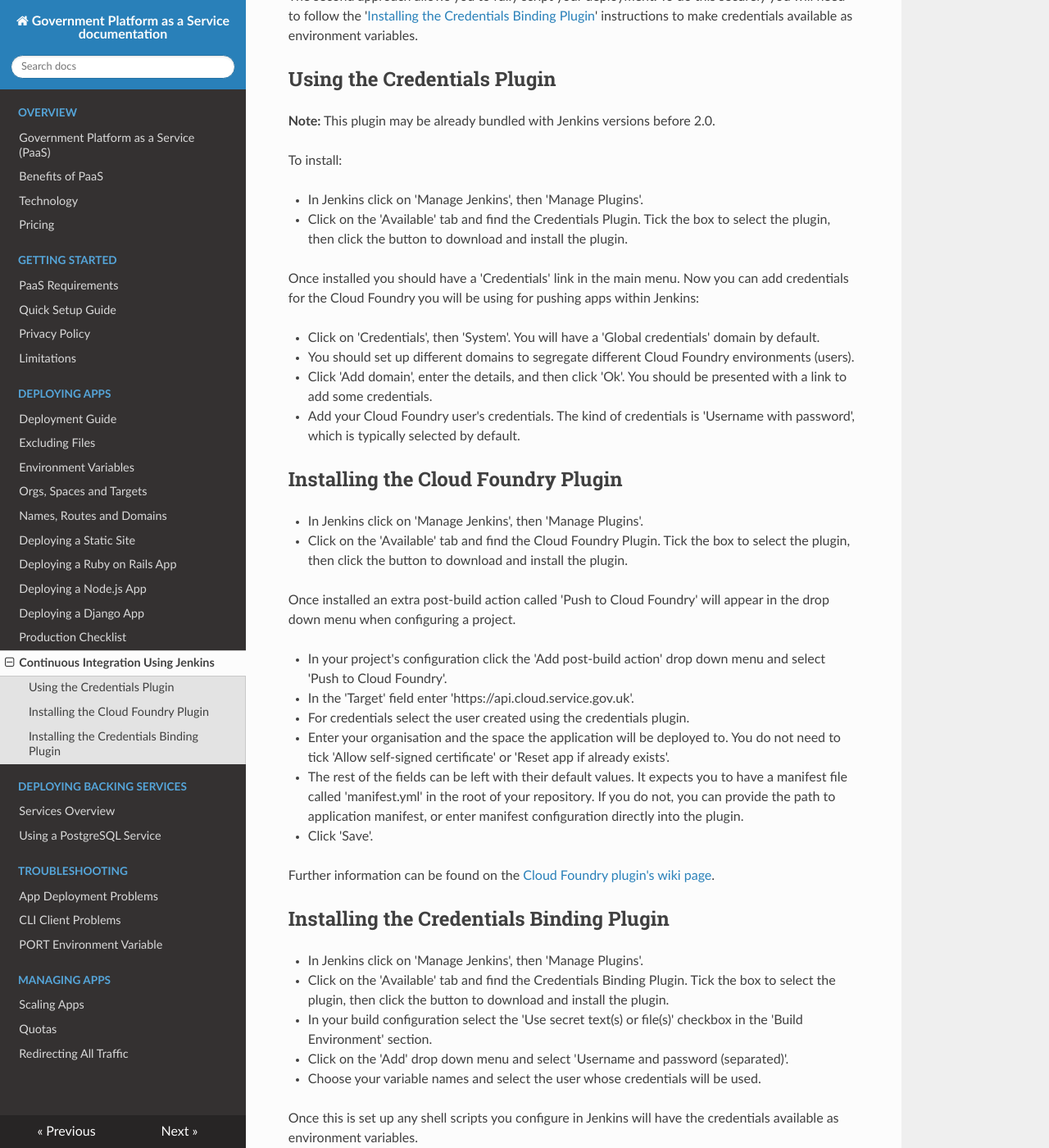
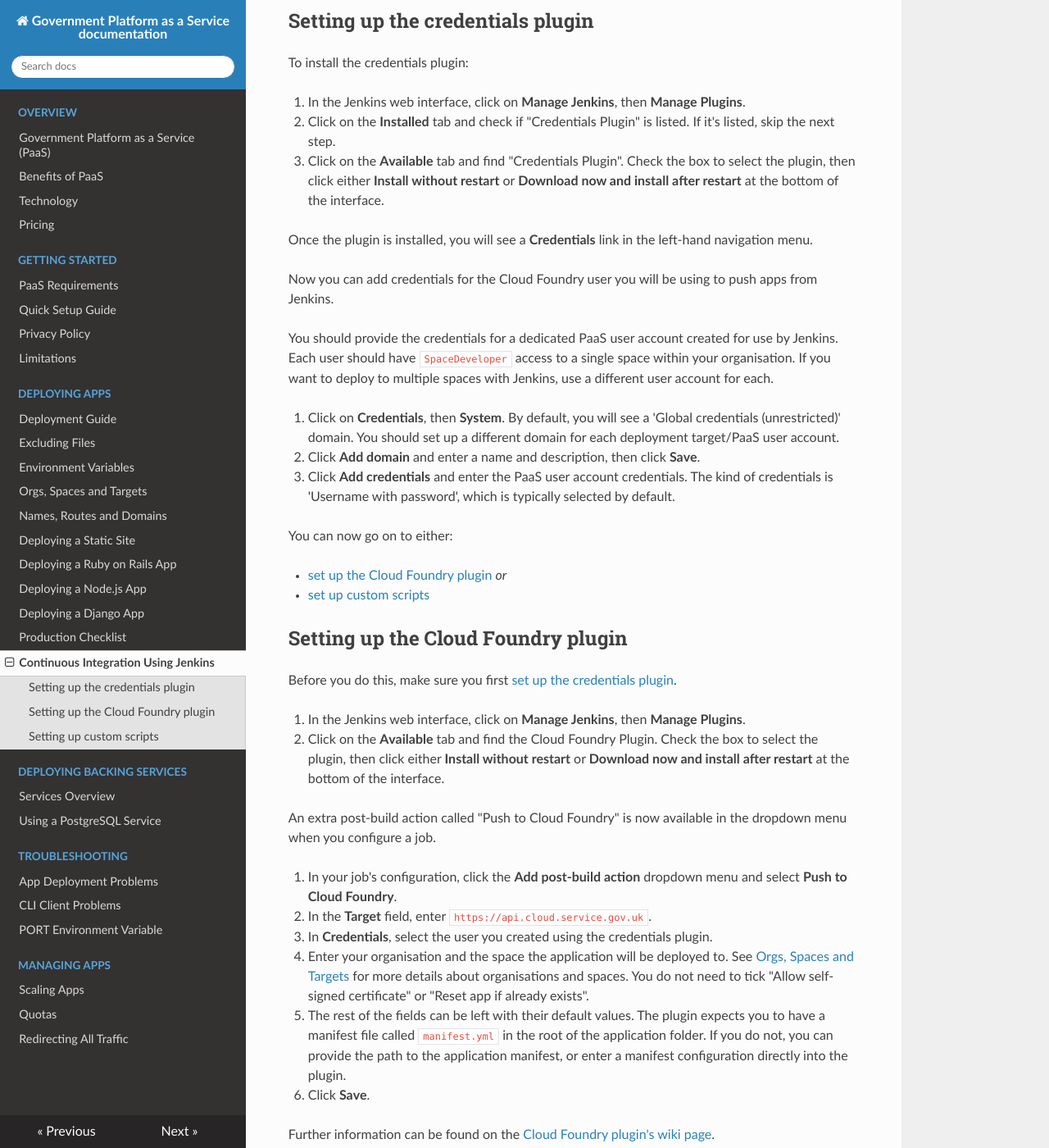
Before and after one commit to alphagov/paas-developer-docs, an MkDocs documentation site: the page built from docs/deploying_apps/jenkins.md, in a window 1280 px wide and 1400 px high, scrolled down 561 px. Shown: the whole window at 82% size. Built offline with MkDocs 1.6.1, drawn with Linux system fonts in a browser that asks for light colours; nearby versions of some CDN libraries; old or Windows-style settings are respelled for this version of MkDocs; some of the changed text lies outside the part shown.

Commit message:
Update Jenkins instructions
Rewrite for clarity and consistency of style/formatting.

```diff
--- a/docs/deploying_apps/jenkins.md
+++ b/docs/deploying_apps/jenkins.md
@@ -1,57 +1,68 @@
 # Pushing an app to Cloud Foundry using Jenkins
 
-This documentation covers two main approaches to pushing applications to Cloud Foundry within Jenkins:
+There are two main approaches to pushing applications to the Government PaaS with [Jenkins](https://jenkins.io/):
 
-1. Use the Cloud Foundry plugin
-1. Custom scripts
+1. Use the Cloud Foundry plugin for Jenkins (simple, less flexible)
+1. Use custom scripts (advanced, allows full scripting of deployments)
 
-Our documentation for both of these approaches requires you to add your Cloud Foundry username and password into Jenkins using the Credentials Plugin. Follow the instructions on '[Using the Credentials Plugin](/deploying_apps/jenkins/#using-the-credentials-plugin)' to set this up. You should use a separate user intended for use only from Jenkins and scoped to a specific Cloud Foundry space.
+Both of these approaches require you to add a Cloud Foundry username and password to Jenkins using the credentials plugin. To do this, follow the instructions on [Setting up the credentials plugin](/deploying_apps/jenkins/#setting-up-the-credentials-plugin).
 
-The first approach is the most basic and consists of taking your repository and pushing it to Cloud Foundry. It is the equivalent to doing a `cf login` followed by a `cf push`. There is little scope for configuration beyond what is covered by the application manifest. To use the plugin follow the '[Installing the Cloud Foundry Plugin](/deploying_apps/jenkins/#installing-the-cloud-foundry-plugin)' instructions.
+Using the Cloud Foundry plugin is the easier approach and simply allows Jenkins to push your application to the Government PaaS as a post-build action: the equivalent of doing a `cf login` followed by a `cf push`. There is little scope for configuration beyond using the application manifest. To use the plugin, follow the [Setting up the Cloud Foundry Plugin](/deploying_apps/jenkins/#setting-up-the-cloud-foundry-plugin) instructions.
 
-The second approach allows you to fully script your deployment. To do this securely you will need to follow the '[Installing the Credentials Binding Plugin](/deploying_apps/jenkins/#installing-the-credentials-binding-plugin)' instructions to make credentials available as environment variables.
+Setting up custom scripts requires a bit more configuration, but allows you to fully script your deployment. To do this securely, you will need to follow the [Setting up custom scripts](/deploying_apps/jenkins/#setting-up-custom-scripts) instructions to make credentials available as environment variables.
 
-## Using the Credentials Plugin
+## Setting up the credentials plugin
 
-**Note:** This plugin may be already bundled with Jenkins versions before 2.0.
+To install the credentials plugin:
 
-To install:
+1. In the Jenkins web interface, click on **Manage Jenkins**, then **Manage Plugins**.
+2. Click on the **Installed** tab and check if "Credentials Plugin" is listed. If it's listed, skip the next step.
+3. Click on the **Available** tab and find "Credentials Plugin". Check the box to select the plugin, then click either **Install without restart** or **Download now and install after restart** at the bottom of the interface.
 
-* In Jenkins click on 'Manage Jenkins', then 'Manage Plugins'.
-* Click on the 'Available' tab and find the Credentials Plugin. Tick the box to select the plugin, then click the button to download and install the plugin.
+Once the plugin is installed, you will see a **Credentials** link in the left-hand navigation menu.
 
-Once installed you should have a 'Credentials' link in the main menu. Now you can add credentials for the Cloud Foundry you will be using for pushing apps within Jenkins:
+Now you can add credentials for the Cloud Foundry user you will be using to push apps from Jenkins.
 
-* Click on 'Credentials', then 'System'. You will have a 'Global credentials' domain by default.
-* You should set up different domains to segregate different Cloud Foundry environments (users).
-* Click 'Add domain', enter the details, and then click 'Ok'. You should be presented with a link to add some credentials.
-* Add your Cloud Foundry user's credentials. The kind of credentials is 'Username with password', which is typically selected by default.
+You should provide the credentials for a dedicated PaaS user account created for use by Jenkins. Each user should have `SpaceDeveloper` access to a single space within your organisation. If you want to deploy to multiple spaces with Jenkins, use a different user account for each.
 
-## Installing the Cloud Foundry Plugin
+1. Click on **Credentials**, then **System**. By default, you will see a 'Global credentials (unrestricted)' domain. You should set up a different domain for each deployment target/PaaS user account.
+2. Click **Add domain** and enter a name and description, then click **Save**.
+3. Click **Add credentials** and enter the PaaS user account credentials. The kind of credentials is 'Username with password', which is typically selected by default.
 
-* In Jenkins click on 'Manage Jenkins', then 'Manage Plugins'.
-* Click on the 'Available' tab and find the Cloud Foundry Plugin. Tick the box to select the plugin, then click the button to download and install the plugin.
+You can now go on to either:
 
-Once installed an extra post-build action called 'Push to Cloud Foundry' will appear in the drop down menu when configuring a project.
+* [set up the Cloud Foundry plugin](/deploying_apps/jenkins/#setting-up-the-cloud-foundry-plugin) *or*
+* [set up custom scripts](/deploying_apps/jenkins/#setting-up-custom-scripts)
 
-* In your project's configuration click the 'Add post-build action' drop down menu and select 'Push to Cloud Foundry'.
-* In the 'Target' field enter 'https://api.cloud.service.gov.uk'.
-* For credentials select the user created using the credentials plugin.
-* Enter your organisation and the space the application will be deployed to. You do not need to tick 'Allow self-signed certificate' or 'Reset app if already exists'.
-* The rest of the fields can be left with their default values. It expects you to have a manifest file called 'manifest.yml' in the root of your repository. If you do not, you can provide the path to application manifest, or enter manifest configuration directly into the plugin.
-* Click 'Save'.
+## Setting up the Cloud Foundry plugin
+
+Before you do this, make sure you first [set up the credentials plugin](/deploying_apps/jenkins/#setting-up-the-credentials-plugin).
+
+1. In the Jenkins web interface, click on **Manage Jenkins**, then **Manage Plugins**.
+2. Click on the **Available** tab and find the Cloud Foundry Plugin. Check the box to select the plugin, then click either **Install without restart** or **Download now and install after restart** at the bottom of the interface.
+
+An extra post-build action called "Push to Cloud Foundry" is now available in the dropdown menu when you configure a job.
+
+1. In your job's configuration, click the **Add post-build action** dropdown menu and select **Push to Cloud Foundry**.
+2. In the **Target** field, enter `https://api.cloud.service.gov.uk`.
+3. In **Credentials**, select the user you created using the credentials plugin.
+4. Enter your organisation and the space the application will be deployed to. See [Orgs, Spaces and Targets](/deploying_apps/orgs_spaces_targets/) for more details about organisations and spaces. You do not need to tick "Allow self-signed certificate" or "Reset app if already exists".
+5. The rest of the fields can be left with their default values. The plugin expects you to have a manifest file called `manifest.yml` in the root of the application folder. If you do not, you can provide the path to the application manifest, or enter a manifest configuration directly into the plugin.
+6. Click **Save**.
 
 Further information can be found on the [Cloud Foundry plugin's wiki page](https://wiki.jenkins-ci.org/display/JENKINS/Cloud+Foundry+Plugin).
 
-## Installing the Credentials Binding Plugin
+## Setting up custom scripts
 
-* In Jenkins click on 'Manage Jenkins', then 'Manage Plugins'.
-* Click on the 'Available' tab and find the Credentials Binding Plugin. Tick the box to select the plugin, then click the button to download and install the plugin.
-* In your build configuration select the 'Use secret text(s) or file(s)' checkbox in the 'Build Environment' section.
-* Click on the 'Add' drop down menu and select 'Username and password (separated)'.
-* Choose your variable names and select the user whose credentials will be used.
+Before you do this, make sure you first [set up the credentials plugin](/deploying_apps/jenkins/#setting-up-the-credentials-plugin).
 
-Once this is set up any shell scripts you configure in Jenkins will have the credentials available as environment variables.
+1. In the Jenkins web interface, click on **Manage Jenkins**, then **Manage Plugins**.
+2. Click on the **Available** tab and find "Credentials Binding Plugin". Check the box to select the plugin, then click either **Install without restart** or **Download now and install after restart** at the bottom of the interface.
+3. In your build configuration, select the **Use secret text(s) or file(s)**checkbox in the "Build Environment" section.
+4. Click on the **Add** drop down menu and select **Username and password (separated)**.
+5. Choose your variable names and select the user whose credentials will be used.
+
+Once this is set up, any shell scripts you configure in Jenkins will have the credentials available as environment variables.
 
 A basic 'execute shell' buildstep would look like this:
 
```
